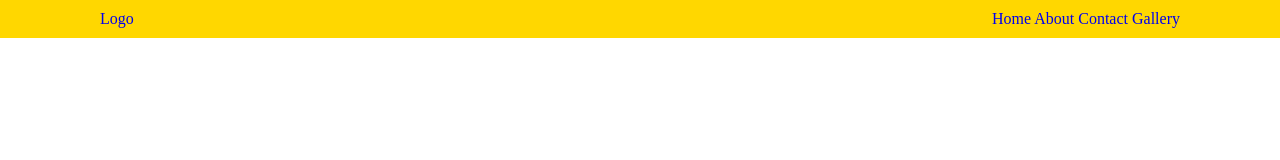
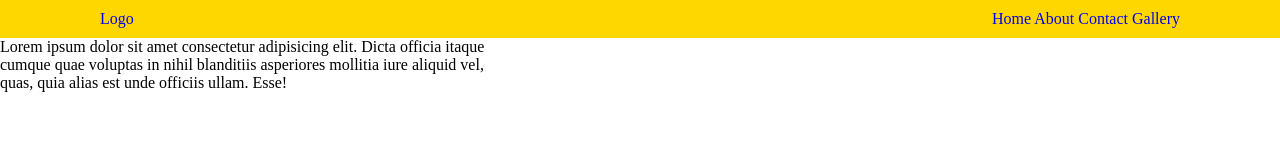
Before and after one commit to Gega-Jikuridze/first-repository, a plain HTML site: page index.html in a window 1280 px wide. Drawn offline with Linux system fonts and the light colour scheme.

Commit message:
First section

```diff
--- a/index.html
+++ b/index.html
@@ -21,5 +21,10 @@
         </div>
     </div>
 
+
+    <div class="test">
+        Lorem ipsum dolor sit amet consectetur adipisicing elit. Dicta officia itaque cumque quae voluptas in nihil blanditiis asperiores mollitia iure aliquid vel, quas, quia alias est unde officiis ullam. Esse!
+    </div>
+
 </body>
 </html>
--- a/style.css
+++ b/style.css
@@ -14,3 +14,8 @@
     background-color: gold;
     padding: 10px 100px;
 }
+
+
+.test{
+    max-width: 500px;
+}
```
